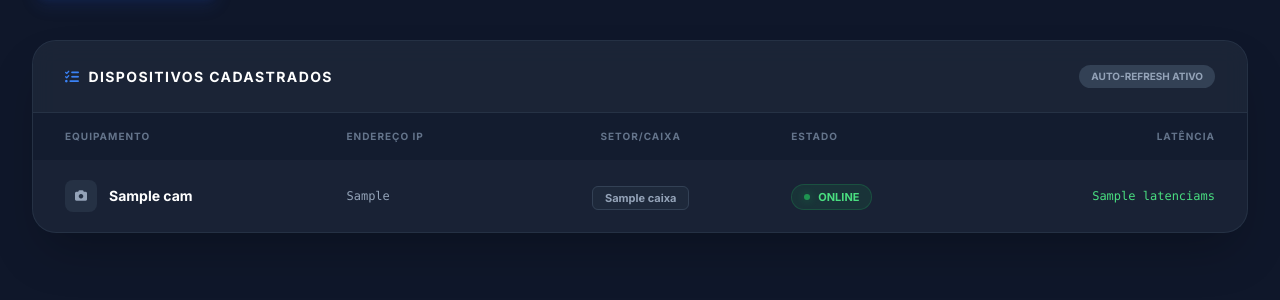
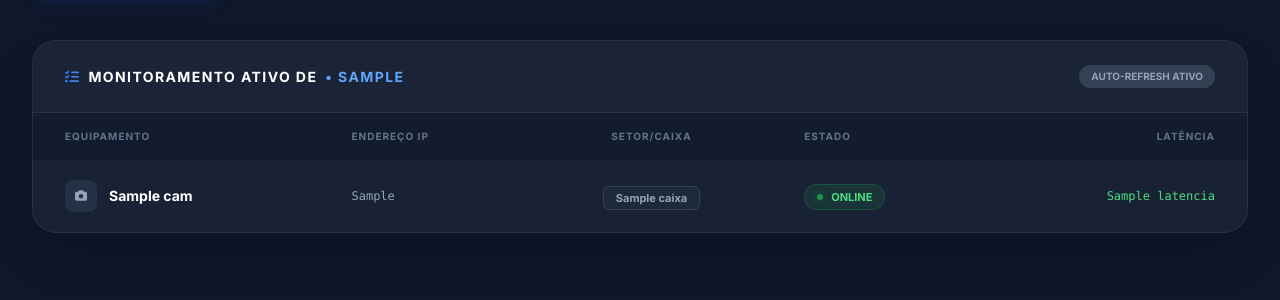
Before and after one commit to devban555/controlcam, a Flask app: template templates/index.html in a window 1280 px wide. Shown: the part 235-535 px from the top of the page. Run offline with Flask 3, Linux system fonts and the light colour scheme; the visitor is signed in with stand-in values (Sample User, id 1); the template is opened without the code that fills it: most values are stand-ins (such as "Sample title", 1, 10 or a date in 2020); some libraries are stand-ins or nearby versions.

Commit message:
fix: ajustes visuais dashboard principal

```diff
--- a/templates/index.html
+++ b/templates/index.html
@@ -104,7 +104,10 @@
     <div class="glass rounded-3xl border border-slate-700/50 shadow-2xl overflow-hidden">
         <div class="px-8 py-6 border-b border-slate-700/50 flex justify-between items-center bg-slate-800/30">
             <h2 class="text-sm font-bold text-white uppercase tracking-widest flex items-center gap-2">
-                <i class="fa-solid fa-list-check text-blue-500"></i> Dispositivos Cadastrados
+                <i class="fa-solid fa-list-check text-blue-500"></i> Monitoramento ativo de
+		<span class="text-blue-400">
+		• {{ session.username }}
+		<span/>
             </h2>
             <span class="text-[10px] bg-slate-700 px-3 py-1 rounded-full text-slate-400 font-bold uppercase">Auto-refresh ativo</span>
         </div>
@@ -158,7 +161,7 @@
                         </td>
                         <td class="px-8 py-5 text-right font-mono text-xs">
                             <span class="{{ 'text-green-400' if cam.latencia|int < 50 else 'text-yellow-400' }}">
-                                {{ cam.latencia }}ms
+                                {{ cam.latencia }}
                             </span>
                         </td>
                     </tr>
```
